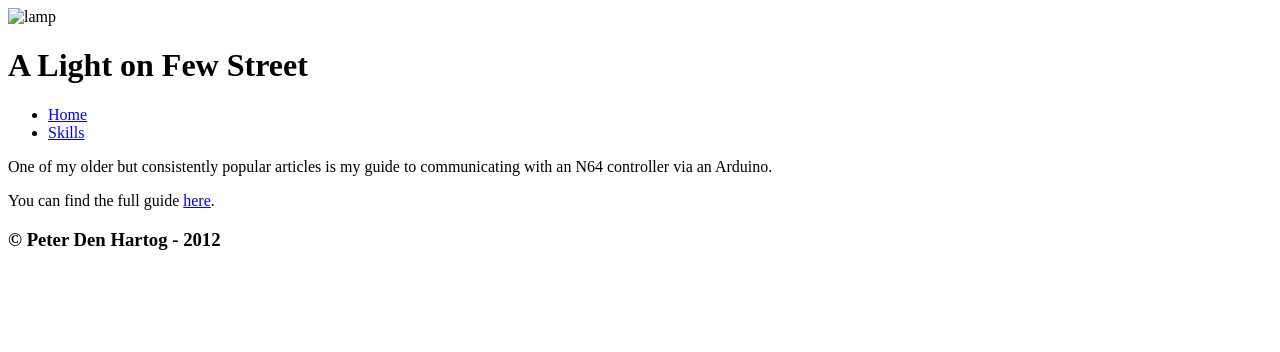
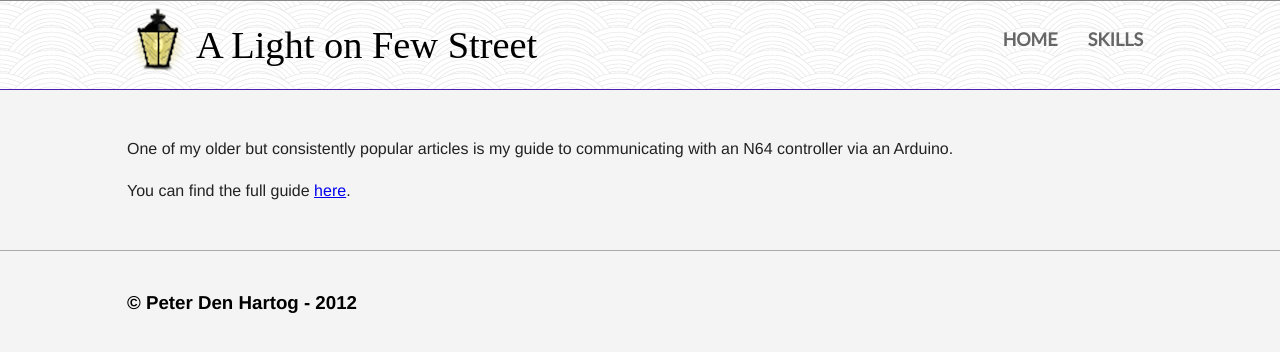
Before and after one commit to pddenhar/pddenhar.github.io, a Jekyll site: the page built from _posts/2012-05-24-creating-an-n64-adapter-with-arduino.md, in a window 1280 px wide. Shown: the top 352 px of the page. Built offline with Jekyll 4.4.1, drawn with Linux system fonts in a browser that asks for light colours; nearby versions of some CDN libraries; some web fonts are replaced.

Commit message:
Fixed post css

```diff
--- a/_layouts/post.html
+++ b/_layouts/post.html
@@ -13,19 +13,22 @@
 
 	<meta name="viewport" content="width=device-width,initial-scale=1">
 	<link href='http://fonts.googleapis.com/css?family=Lato|Trykker|Flamenco:300,400' rel='stylesheet' type='text/css'>
-	<link rel="stylesheet" href="css/style.css">
+	<link rel="stylesheet" href="/css/style.css">
+	{% if page.custom_css %}
+		<link rel="stylesheet" href="/css/{{ page.custom_css }}">
+	{% endif %}
 
-	<script src="js/libs/modernizr-2.0.6.min.js"></script>
+	<script src="/js/libs/modernizr-2.0.6.min.js"></script>
 </head>
 <body>
 	<div id="header-container">
 		<header class="wrapper clearfix">
-			<img id="lamp" src="images/lamp.png" alt="lamp" width="" height="" />
+			<img id="lamp" src="/images/lamp.png" alt="lamp" width="" height="" />
 			<h1 id="title">A Light on Few Street</h1>
 			<nav id="topNav">
 				<ul>
-					<li><a href="./index.html">Home</a></li>
-					<li><a href="./skills.html">Skills</a></li>
+					<li><a href="/index.html">Home</a></li>
+					<li><a href="/skills.html">Skills</a></li>
 				</ul>
 			</nav>
 		</header>
@@ -45,7 +48,6 @@
 <script src="//ajax.googleapis.com/ajax/libs/jquery/1.7.1/jquery.min.js"></script>
 <script>window.jQuery || document.write('<script src="js/libs/jquery-1.7.1.min.js"><\/script>')</script>
 
-<script src="js/script.js"></script>
 <script>
 
   var _gaq = _gaq || [];
```
